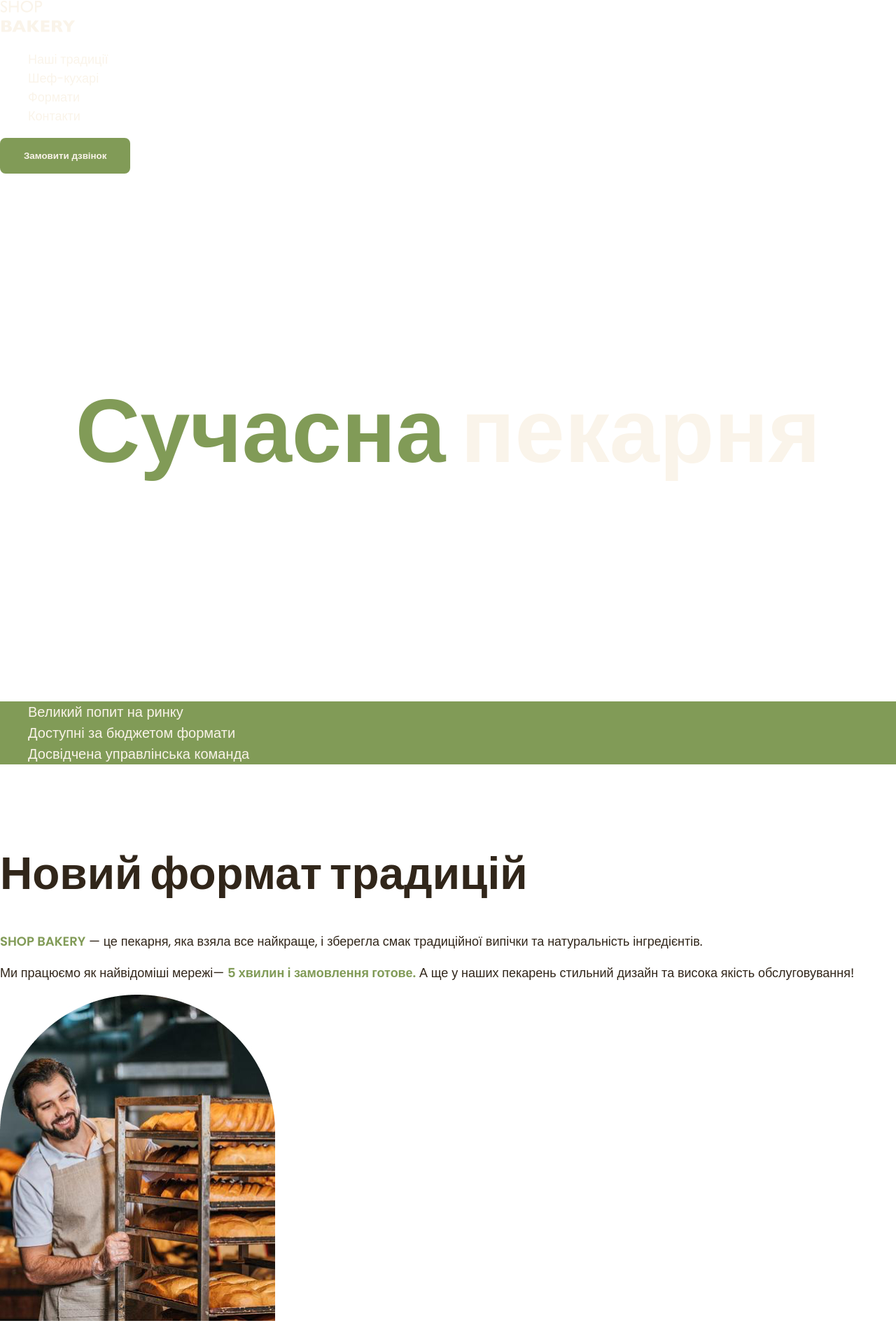
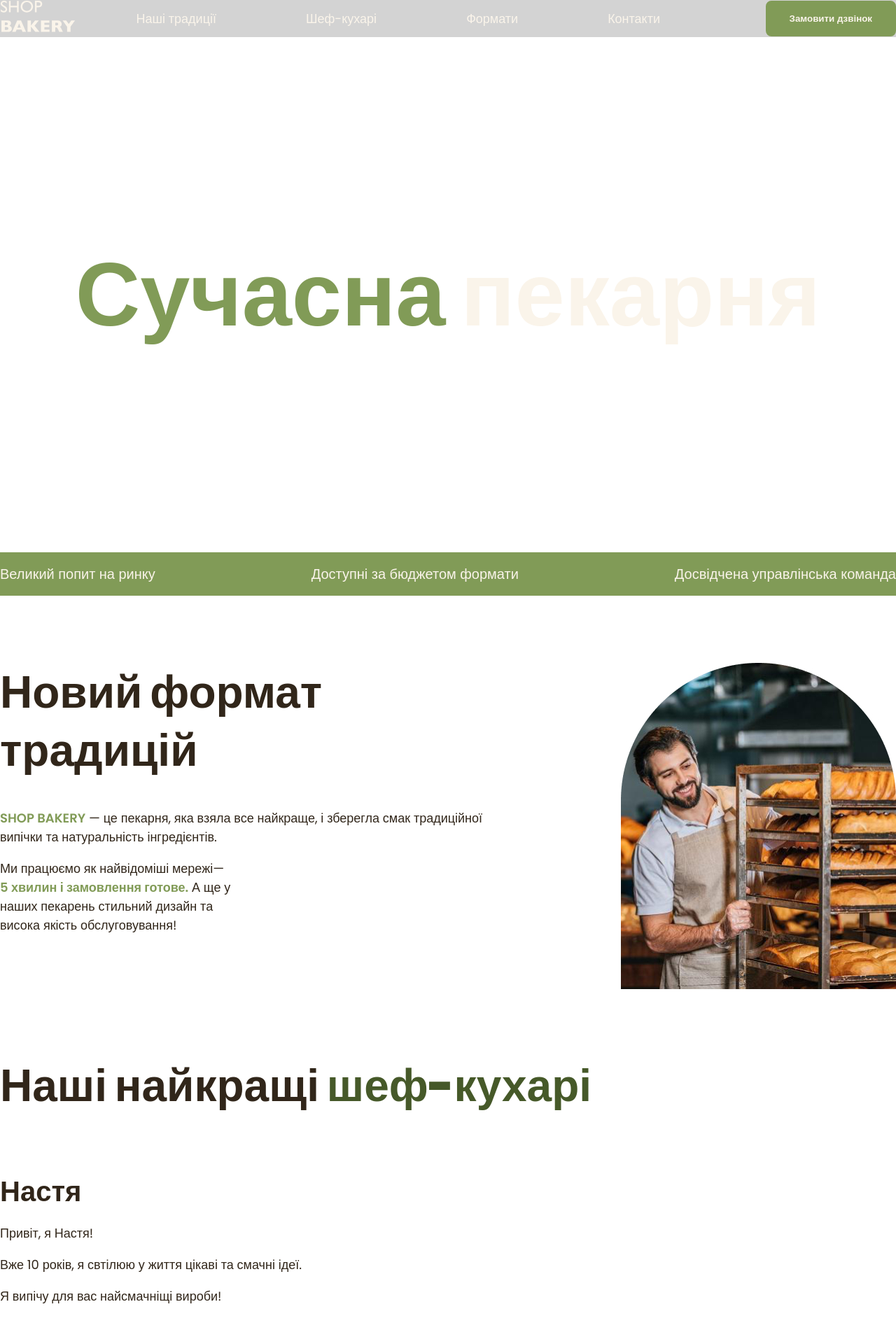
Before and after one commit to IgorKyssa2022/genius-test, a plain HTML site: page index.html in a window 1280 px wide. Shown: the top 1890 px of the page at 70% size. Drawn offline with Linux system fonts and the light colour scheme.

Commit message:
Add files via upload

```diff
--- a/index.html
+++ b/index.html
@@ -15,29 +15,41 @@
     <link rel="stylesheet" href="./styles.css" />
   </head>
   <body>
-    <header>
+    <header class="header">
       <div class="container">
-        <nav>
+        <div class="header-container">
+          <nav class="header-nav">
             <a href="/">
               <img src="./images/logo.svg" alt="Логотип сучасної пекарні" />
             </a>
-        <ul>
-          <li><a class="link" href="#traditions-section">Наші традиції</a></li>
-          <li><a class="link" href="#chefs-section">Шеф-кухарі</a></li>
-          <li><a class="link" href="#formats-section">Формати</a></li>
-          <li><a class="link" href="#contact-section">Контакти</a></li>
+            <ul class="header-menu">
+              <li class="header-item">
+                <a class="link" href="#traditions-section">Наші традиції</a>
+              </li>
+              <li class="header-item">
+                <a class="link" href="#chefs-section">Шеф-кухарі</a>
+              </li>
+              <li class="header-item">
+                <a class="link" href="#formats-section">Формати</a>
+              </li>
+              <li class="header-item">
+                <a class="link" href="#contact-section">Контакти</a>
+              </li>
             </ul>
           </nav>
           <button class="button" type="button">Замовити дзвінок</button>
+        </div>
       </div>
     </header>
     <main>
       <section class="hero-section">
         <div class="container">
-          <h1 class="hero-title"><span class="accent">Сучасна</span> пекарня</h1>
+          <h1 class="hero-title">
+            <span class="accent">Сучасна</span> пекарня
+          </h1>
         </div>
       </section>
-      <section>
+      <section class="advantages-section">
         <div class="container">
           <h2 class="visually-hidden">Наші переваги</h2>
           <ul class="advantages-list">
@@ -49,21 +61,26 @@
       </section>
       <section class="traditions-section section" id="traditions-section">
         <div class="container">
+          <div class="traditions-container">
+            <div class="traditions-content">
               <h2 class="traditions-title section-title">Новий формат традицій</h2>
           <p class="traditions-text">
             <span class="brand uppercase">shop bakery</span> — це пекарня, яка
-          взяла все найкраще, і зберегла смак традиційної випічки та
+            взяла все найкраще, і зберегла смак  традиційної випічки та
             натуральність інгредієнтів.
           </p>
-        <p class="traditions-text">
+          <p class="traditions-text limited">
             Ми працюємо як найвідоміші мережі—
             <span class="brand">5 хвилин і замовлення готове.</span>
-          А ще у наших пекарень стильний дизайн та висока якість обслуговування!
+            А ще у наших пекарень стильний дизайн
+             та висока якість обслуговування!
           </p>
+            </div>
           <img
             src="./images/baker-man.jpg"
             alt="Чоловік пекар дивиться на батони із посмішкою"
           />
+          </div>
         </div>
       </section>
       <section class="section" id="chefs-section">
@@ -85,8 +102,8 @@
                 <h3 class="chef-title">Влад</h3>
                 <p>Привіт, я Влад!</p>
                 <p>
-                Мій кодитерський стаж вже 18 років. SHOP BEKERY - це наша любов,
-                з якою ми ділимось кожен раз з Вами через нашу випічку!
+                  Мій кодитерський стаж вже 18 років. SHOP BEKERY - це наша
+                  любов, з якою ми ділимось кожен раз з Вами через нашу випічку!
                 </p>
                 <p>Я зроблю для вас унікальну начинку на будь який смак!</p>
               </article>
@@ -97,9 +114,9 @@
       <section class="section" id="formats-section">
         <div class="container">
           <h2 class="formats-title section-title">Формати</h2>
-        <ul>
-          <li>
-            <article>
+          <ul class="formats-list">
+            <li class="formats-item">
+              <article class="format-card" >
                 <h3 class="format-title" lang="en">Walrus</h3>
                 <div class="format-text">
                   <p>Площа: до 120 м2</p>
@@ -111,28 +128,28 @@
                 </div>
               </article>
             </li>
-          <li>
-            <article>
+            <li class="formats-item">
+              <article class="format-card">
                 <h3 class="format-title" lang="en">Horseshoe</h3>
                 <div class="format-text">
                   <p>Площа: до 25 м2</p>
                   <p>Меню: найпопулярніші позиції меню</p>
                   <p>
-                  Штат: 2 продавці-касири, 2 пекарі, 1 помічник пекаря Посадкові
-                  місця: відсутні
+                    Штат: 2 продавці-касири, 2 пекарі, 1 помічник пекаря
+                    Посадкові місця: відсутні
                   </p>
                 </div>
               </article>
             </li>
-          <li>
-            <article>
+            <li class="formats-item">
+              <article class="format-card">
                 <h3 class="format-title" lang="en">Handlebar</h3>
                 <div class="format-text">
                   <p>Площа: до 15 м2</p>
                   <p>Меню: найпопулярніші позиції меню</p>
                   <p>
-                  Штат: 1 продавець, 1 пекар, 1 помічник пекаря Посадкові місця:
-                  відсутні
+                    Штат: 1 продавець, 1 пекар, 1 помічник пекаря Посадкові
+                    місця: відсутні
                   </p>
                 </div>
               </article>
@@ -142,7 +159,9 @@
       </section>
       <section class="section" id="contact-section">
         <div class="container">
-         <h2 class="contact-title section-title">Приєднуйся до мережі пекарень</h2>
+          <h2 class="contact-title section-title">
+            Приєднуйся до мережі пекарень
+          </h2>
           <p>Заповни форму, щоб ми звʼязались з тобою!</p>
           <iframe
             src="https://www.google.com/maps/embed?pb=!1m18!1m12!1m3!1d2540.1640546568065!2d30.488658576470698!3d50.45666967159344!2m3!1f0!2f0!3f0!3m2!1i1024!2i768!4f13.1!3m3!1m2!1s0x40d4ce637bfe1717%3A0x5370c2254ad1b952!2z0YPQuy4g0KHQtdGH0LXQstGL0YUg0KHRgtGA0LXQu9GM0YbQvtCyLCA1NCwg0JrQuNC10LIsIDAyMDAw!5e0!3m2!1sru!2sua!4v1687775695980!5m2!1sru!2sua"
--- a/styles.css
+++ b/styles.css
@@ -66,6 +66,8 @@ address {
 }
 
 ul {
+  margin: 0;
+  padding: 0;
   list-style-type: none;
 }
 
@@ -113,7 +115,39 @@ ul {
 
 .link:hover {
   color: var(--color-brand-light);
-  font-weight: 600;
+}
+
+/* Header */
+.header {
+  background-color: lightgray;
+}
+
+.header-container {
+  display: flex;
+  align-items: center;
+  gap: 40px;
+}
+
+.header-nav {
+  display: flex;
+  align-items: center;
+  flex-grow: 1;
+  gap: 40px;
+}
+
+.header-menu {
+  display: flex;
+  gap: 64px;
+  flex-grow: 1;
+  justify-content: center;
+}
+
+.header-item {
+  margin-right: 64px;
+}
+
+.header-item: :last-child {
+  margin-right: 0;
 }
 
 /* Hero section */
@@ -129,19 +163,27 @@ ul {
   font-weight: 900;
 }
 
-.advantages-item {
-  font-size: 20px;
-  font-weight: 300;
-}
-
 .hero-title .accent {
   color: var(--color-brand-light);
 }
 
 /* Advantages section */
+.advantages-section {
+  padding: 16px 0;
+  background-color: var(--color-brand-light);
+}
+
 .advantages-list {
+  display: flex;
+  justify-content: space-between;
+  gap: 40px;
   color: var(--color-primary-light);
-  background-color: var(--color-brand-light);
+}
+
+.advantages-item {
+  color: var(--color-primary-light);
+  font-size: 20px;
+  font-weight: 300;
 }
 
 .section-title {
@@ -159,6 +201,16 @@ ul {
   padding-top: 96px;
 }
 
+.traditions-container {
+  display: flex;
+  justify-content: space-between;
+  gap: 40px;
+}
+
+.traditions-content {
+  max-width: 710px;
+}
+
 .traditions-title {
   margin-bottom: 42px;
 }
@@ -170,6 +222,10 @@ ul {
 
 .traditions-text .uppercase {
   text-transform: uppercase;
+}
+
+.traditions-text.limited {
+  max-width: 330px;
 }
 
 /* Chef section */
@@ -184,6 +240,22 @@ ul {
 }
 
 /*Formats section*/
+.formats-list {
+  display: flex;
+  flex-wrap: wrap;
+  gap: 20px;
+}
+
+.formats-item {
+  flex-basis: calc((100% - 40px) / 3);
+}
+
+.format-card {
+  padding: 24px;
+  border: 1px solid lightgray; /*remove*/
+  border-radius: 16px;
+}
+
 .formats-title {
   margin-bottom: 80px;
 }
```
Lines whose indentation alone changed are shown as unchanged.
